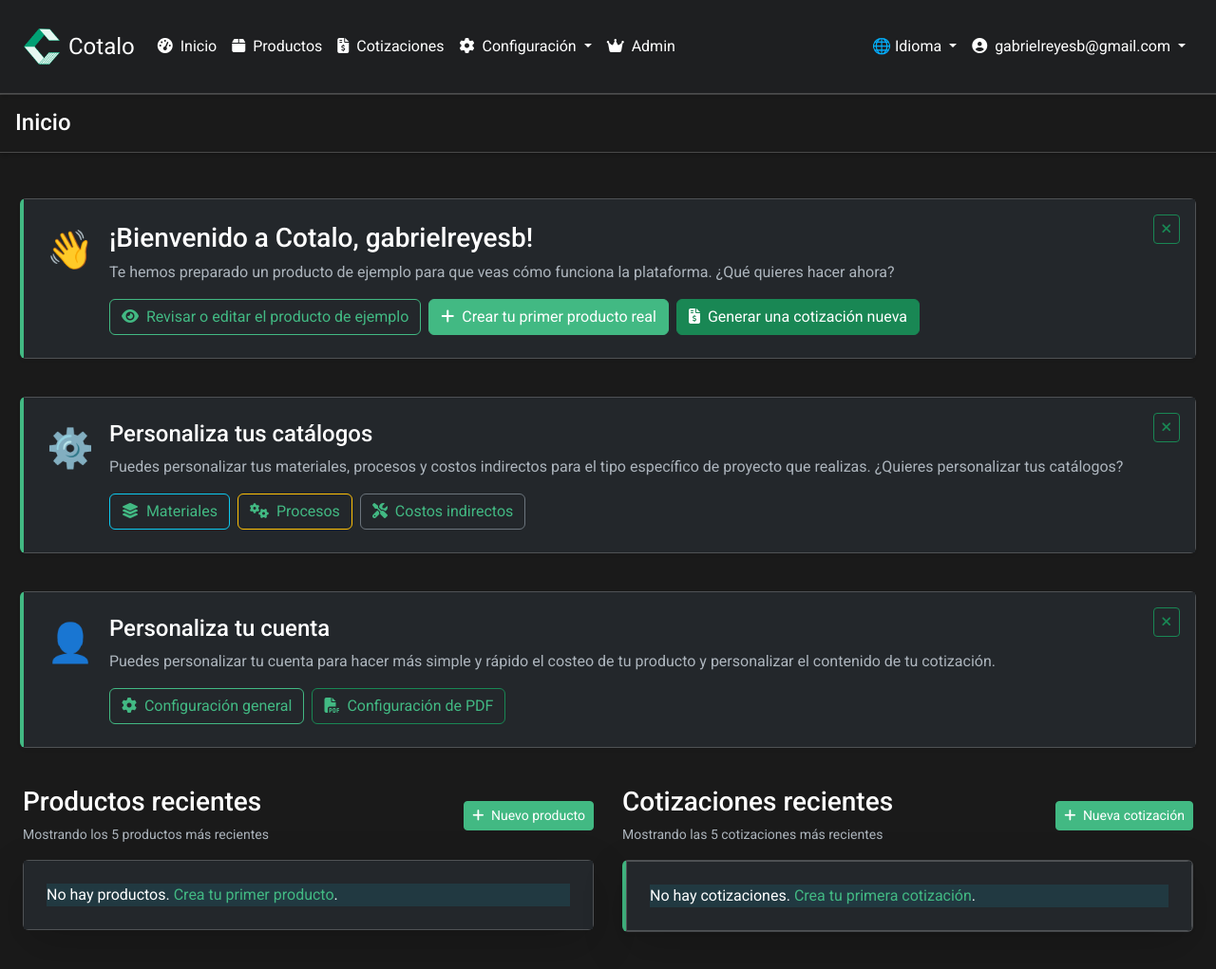
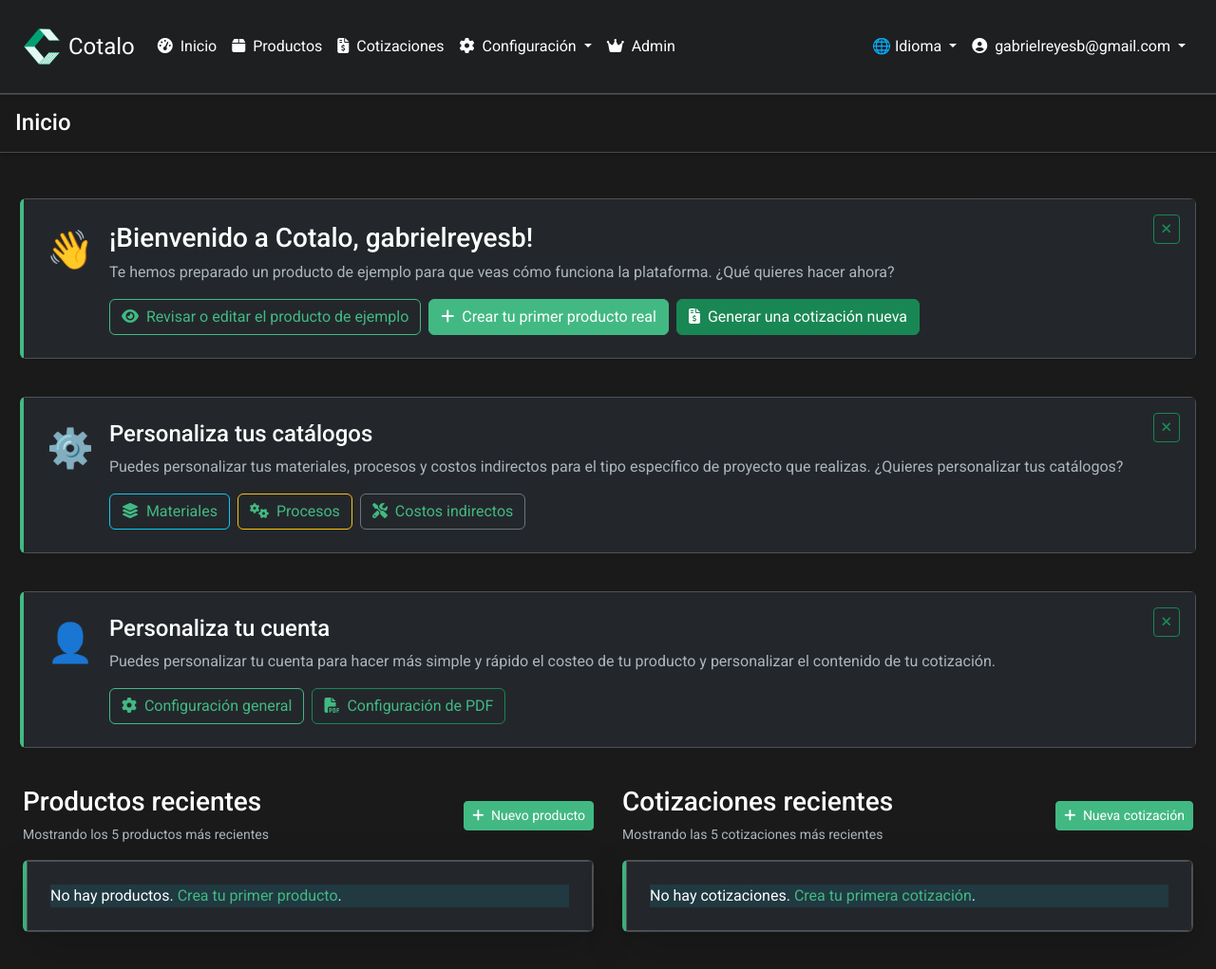
Before and after one commit to gabrielreyesb/cotalo2, a Rails app: page /dashboard in a window 1280 px wide. Shown: the top 1021 px of the page at 95% size. Run offline with Rails 7, Linux system fonts and the light colour scheme; a user stored in the database is signed in; data comes from the database, SQL or seed files in the repository; style sheets or scripts are compiled from the project's sources; some libraries are stand-ins or nearby versions.

Commit message:
Add green-accent-panel class to products block for consistent styling

```diff
--- a/app/views/home/dashboard.html.erb
+++ b/app/views/home/dashboard.html.erb
@@ -161,10 +161,12 @@
           </div>
         </div>
       <% else %>
-        <div class="card green-accent-panel shadow-lg border-0">
-          <div class="card-body p-4">
-            <div class="alert alert-info">
-              <%= t('dashboard.no_products_html', link: link_to(t('dashboard.create_first_product'), new_product_path)) %>.
+        <div class="green-accent-panel">
+          <div class="card shadow-lg border-0">
+            <div class="card-body p-4">
+              <div class="alert alert-info">
+                <%= t('dashboard.no_products_html', link: link_to(t('dashboard.create_first_product'), new_product_path)) %>.
+              </div>
             </div>
           </div>
         </div>
```
